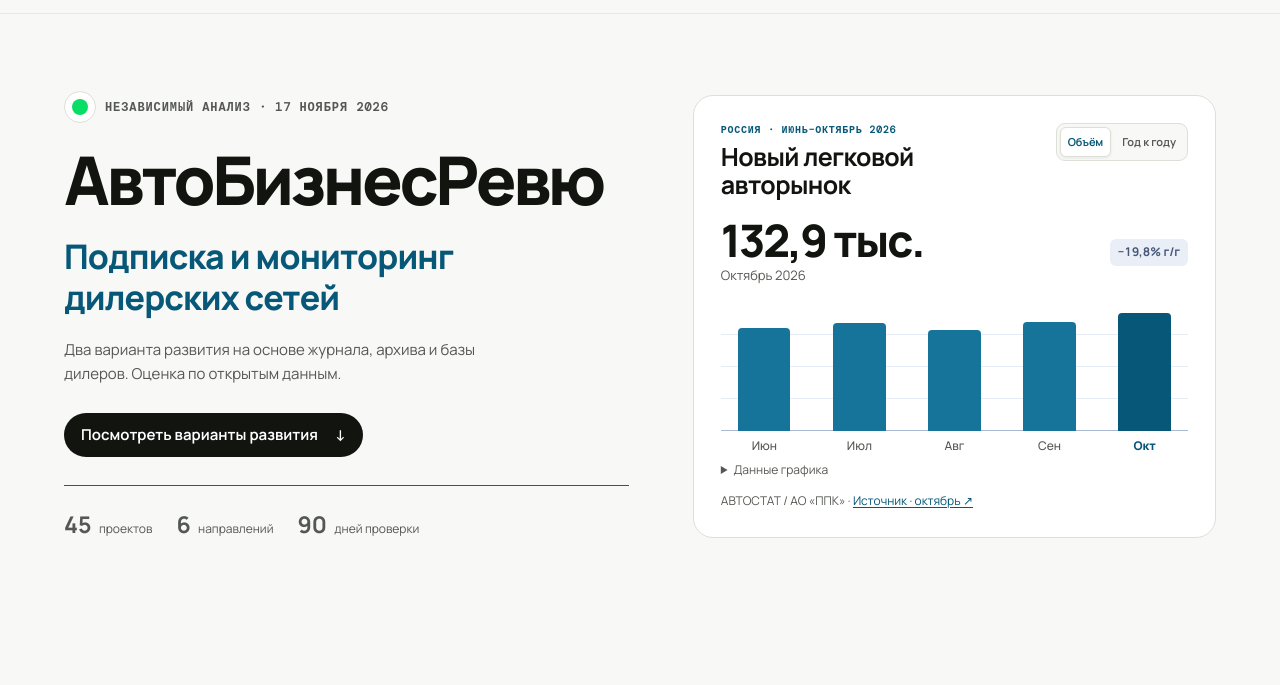
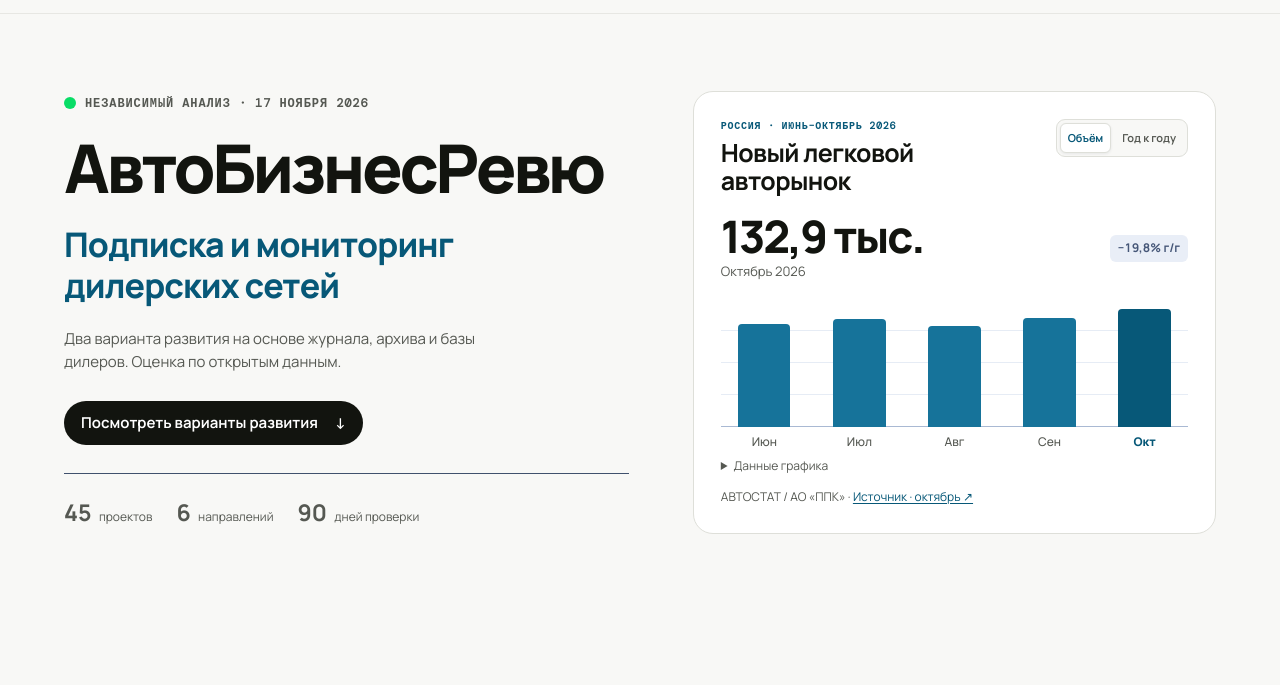
Before and after one commit to EvgeniGlushenkov/alexassist, a plain HTML site: page abr/index.html in a window 1280 px wide. Shown: the part 57-742 px from the top of the page. Drawn offline with Linux system fonts and the light colour scheme.

Commit message:
Use an automatic four-color recording-style beacon

```diff
--- a/abr/assets/site.css
+++ b/abr/assets/site.css
@@ -354,16 +354,6 @@ body { font-family: var(--font-sans); background: var(--light); }
 .section-heading h2 { font-weight: 800; font-size: clamp(2rem, 1.35rem + 3.4vw, 4.25rem); line-height: 1.04; }
 .hero-date span { background: var(--portfolio-green); }
 
-@keyframes hero-dot-colors {
-  0%, 100% { background-color: var(--portfolio-green); }
-  25% { background-color: var(--blue); }
-  50% { background-color: var(--portfolio-red); }
-  75% { background-color: var(--portfolio-purple); }
-}
-
-@media screen and (prefers-reduced-motion: no-preference) {
-  .hero-dot.is-cycling span { animation: hero-dot-colors 4s linear; }
-}
 .products article { border-radius: var(--portfolio-card-radius); }
 .products article:nth-child(1) { background: var(--blue-soft); }
 .products article:nth-child(2) { background: var(--green-soft); }
@@ -380,19 +370,23 @@ body { font-family: var(--font-sans); background: var(--light); }
 .strategy-example { padding-block: 1rem; }
 .strategy-example + .strategy-example { border-top: 1px solid var(--line); }
 .strategy-example > p { margin-block: .6rem; max-width: 78ch; }
+.hero-date .hero-dot { width: 12px; height: 12px; }
 
-.hero-dot {
-  display: inline-grid;
-  place-items: center;
-  flex: none;
-  width: 32px;
-  height: 32px;
-  padding: 0;
-  border: 1px solid var(--line);
-  border-radius: 50%;
-  background: var(--white);
+@keyframes hero-beacon-color {
+  0% { background-color: var(--portfolio-green); }
+  25% { background-color: var(--blue); }
+  50% { background-color: var(--portfolio-red); }
+  75% { background-color: var(--portfolio-purple); }
 }
-.hero-dot span { width: 16px; height: 16px; }
-.hero-dot[data-color="blue"] span { background: var(--blue); }
-.hero-dot[data-color="red"] span { background: var(--portfolio-red); }
-.hero-dot[data-color="purple"] span { background: var(--portfolio-purple); }
+
+@keyframes hero-beacon-pulse {
+  0%, 55% { opacity: 1; }
+  70%, 100% { opacity: .16; }
+}
+
+@media screen and (prefers-reduced-motion: no-preference) {
+  .hero-date .hero-dot {
+    animation: hero-beacon-color 4.8s steps(1, end) infinite,
+               hero-beacon-pulse 1.2s ease-in-out infinite;
+  }
+}
--- a/abr/assets/site.js
+++ b/abr/assets/site.js
@@ -314,21 +314,3 @@ window.addEventListener('beforeprint', () => {
   printHidden.forEach(item => { item.hidden = false; });
 });
 window.addEventListener('afterprint', () => { printHidden.forEach(item => { item.hidden = true; }); printHidden = []; });
-
-const heroDot = document.querySelector('.hero-dot');
-if (heroDot) {
-  const reducedMotion = window.matchMedia('(prefers-reduced-motion: reduce)');
-  const colors = ['green', 'blue', 'red', 'purple'];
-  heroDot.hidden = false;
-  heroDot.classList.add('is-cycling');
-  heroDot.addEventListener('animationend', () => heroDot.classList.remove('is-cycling'));
-  heroDot.addEventListener('click', () => {
-    if (reducedMotion.matches) {
-      const current = Math.max(0, colors.indexOf(heroDot.dataset.color));
-      heroDot.dataset.color = colors[(current + 1) % colors.length];
-      return;
-    }
-    heroDot.classList.remove('is-cycling');
-    requestAnimationFrame(() => requestAnimationFrame(() => heroDot.classList.add('is-cycling')));
-  });
-}
--- a/abr/index.html
+++ b/abr/index.html
@@ -11,8 +11,8 @@
   <meta property="og:title" content="АвтоБизнесРевю: варианты развития">
   <meta property="og:description" content="Три идеи для платного пилота, 45 отраслевых аналогов и расчёт экономики.">
   <meta property="og:image" content="https://evgeniglushenkov.github.io/alexassist/abr/assets/share.png">
-  <link rel="stylesheet" href="assets/site.css?v=abr-dot-control">
-  <script src="assets/site.js?v=abr-dot-control" defer></script>
+  <link rel="stylesheet" href="assets/site.css?v=abr-beacon">
+  <script src="assets/site.js?v=abr-beacon" defer></script>
 </head>
 <body>
   <a class="skip" href="#main">К содержанию</a>
@@ -34,7 +34,7 @@
     <section class="hero" aria-labelledby="page-title">
       <div class="shell hero-grid">
         <div class="hero-copy">
-          <p class="eyebrow hero-date"><button class="hero-dot" type="button" aria-label="Сменить цвет индикатора" title="Сменить цвет индикатора" hidden><span aria-hidden="true"></span></button>Независимый анализ · 17 ноября 2026</p>
+          <p class="eyebrow hero-date"><span class="hero-dot" aria-hidden="true"></span>Независимый анализ · 17 ноября 2026</p>
           <h1 id="page-title">АвтоБизнесРевю</h1>
           <p class="hero-lead">Подписка и мониторинг дилерских сетей</p>
           <p class="hero-note">Два варианта развития на основе журнала, архива и базы дилеров. Оценка по открытым данным.</p>
```
